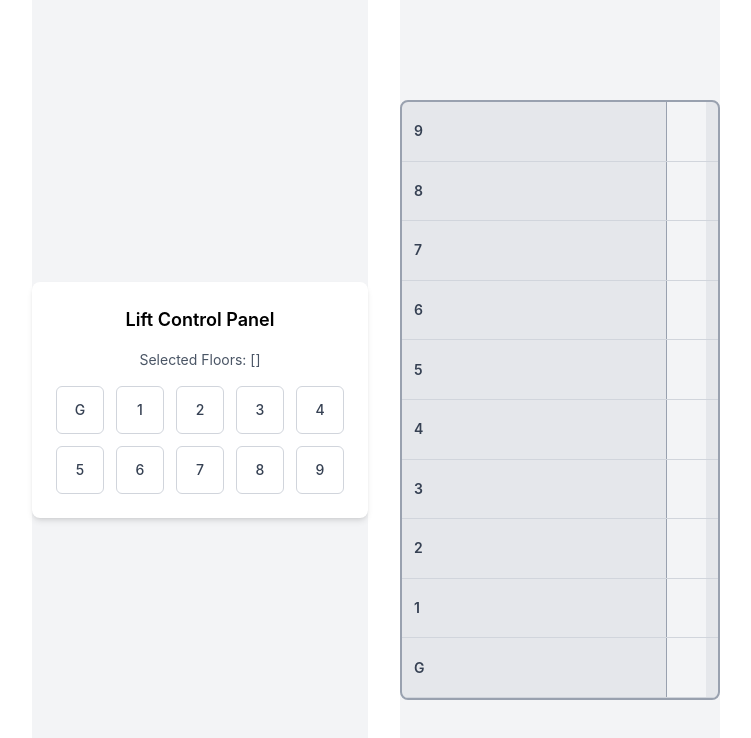
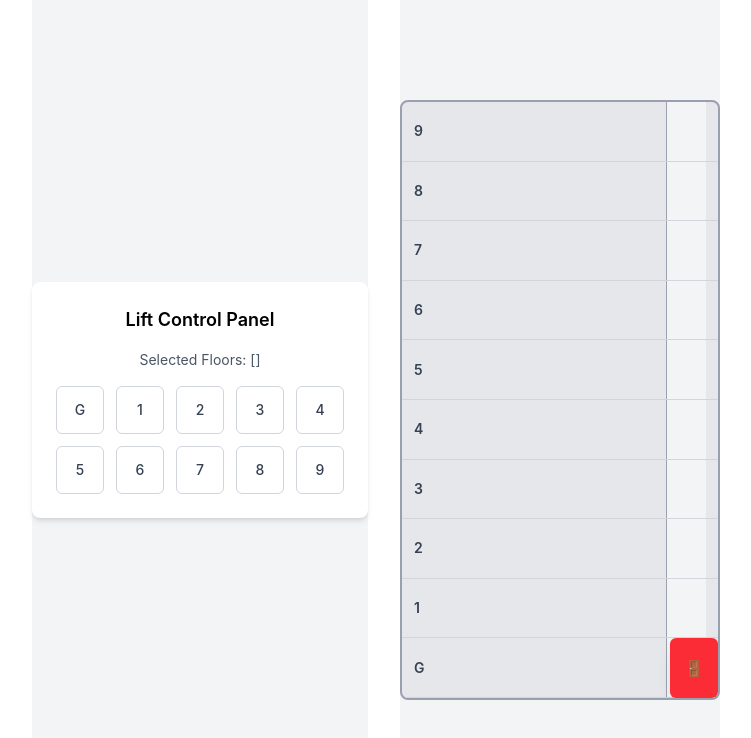
Before and after one commit to mqkhan125/react-elevator-system, a React (Vite) app: page / in a window 1280 px wide. Shown: the top 738 px of the page, without its empty margins (264-1015 px from the left). Built offline with nearby package versions, Linux system fonts and the light colour scheme.

Commit message:
feat: add design the  lift in layout

```diff
--- a/src/Componets/Button.jsx
+++ b/src/Componets/Button.jsx
@@ -5,8 +5,9 @@ const Button = ({ floor, queue, handleValue }) => {
       className={`
         w-12 h-12 rounded-md border text-sm font-medium
          flex items-center justify-center
-        transition
-        ${queue.includes(floor)
+        transition cursor-pointer
+        ${
+          queue.includes(floor)
             ? "bg-red-500 text-white border-red-500"
             : "bg-white text-gray-700 border-gray-300 hover:bg-blue-100"
         } `}
--- a/src/Componets/Lift.jsx
+++ b/src/Componets/Lift.jsx
@@ -1,7 +1,6 @@
-
 const Lift = () => {
-      let floors = Array.from({length:10}, (_,i) => 9 - i)
-    return (
+  let floors = Array.from({ length: 10 }, (_, i) => 9 - i);
+  return (
     <div className="min-h-screen flex items-center justify-center bg-gray-100">
       <div className="relative w-80 h-[600px] bg-gray-200 border-2 border-gray-400 rounded-lg overflow-hidden">
         <div className="flex flex-col h-full">
@@ -17,9 +16,15 @@ const Lift = () => {
             </div>
           ))}
         </div>
+        <div
+          className="absolute bottom-0 right-0 w-12 h-[60px] bg-red-500 rounded-md shadow-lg
+         flex items-center justify-center text-white text-md font-bold"
+        >
+          🚪
+        </div>
       </div>
     </div>
   );
-}
+};
 
-export default Lift
+export default Lift;
```
Lines whose indentation alone changed are shown as unchanged.
